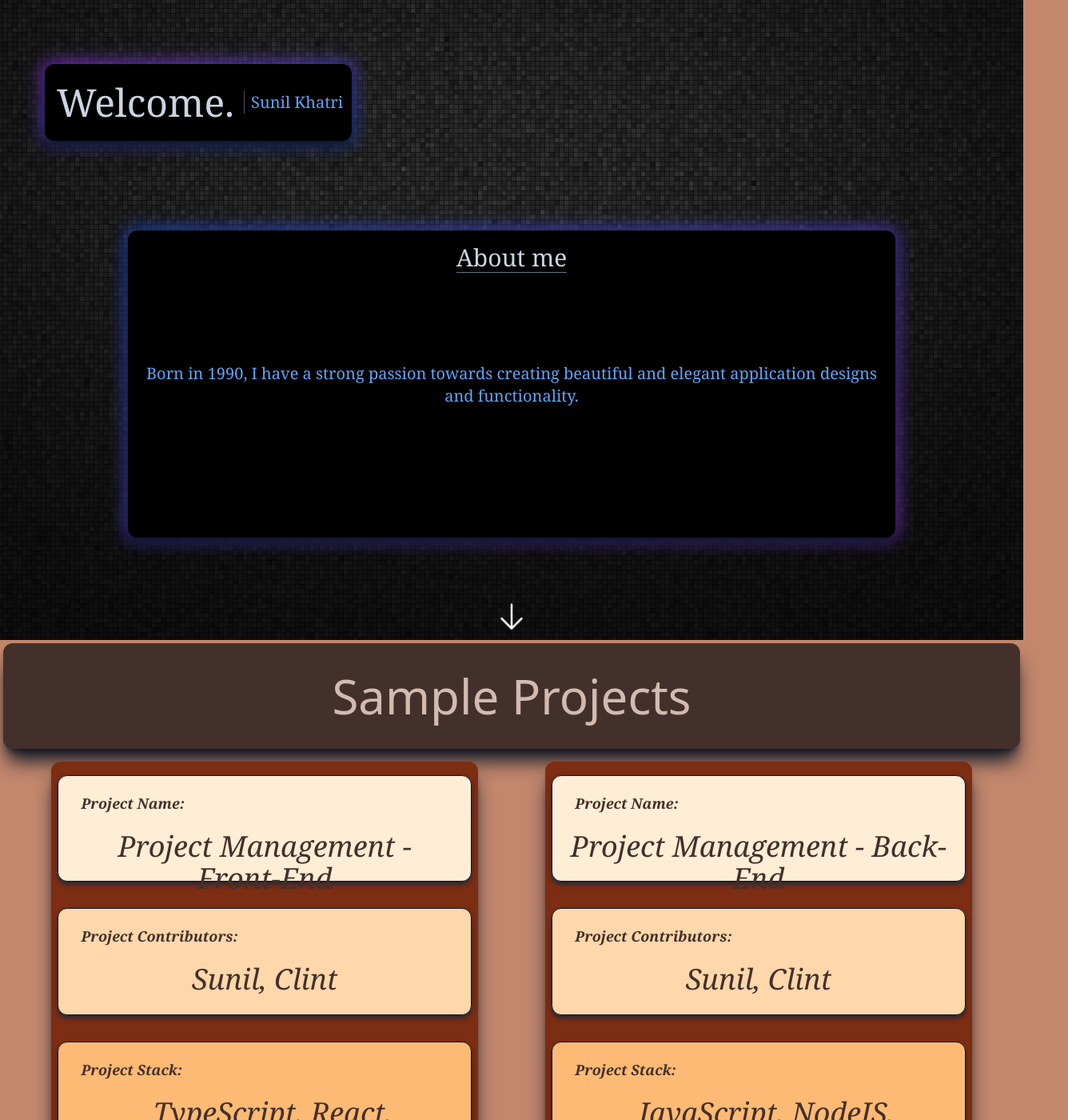
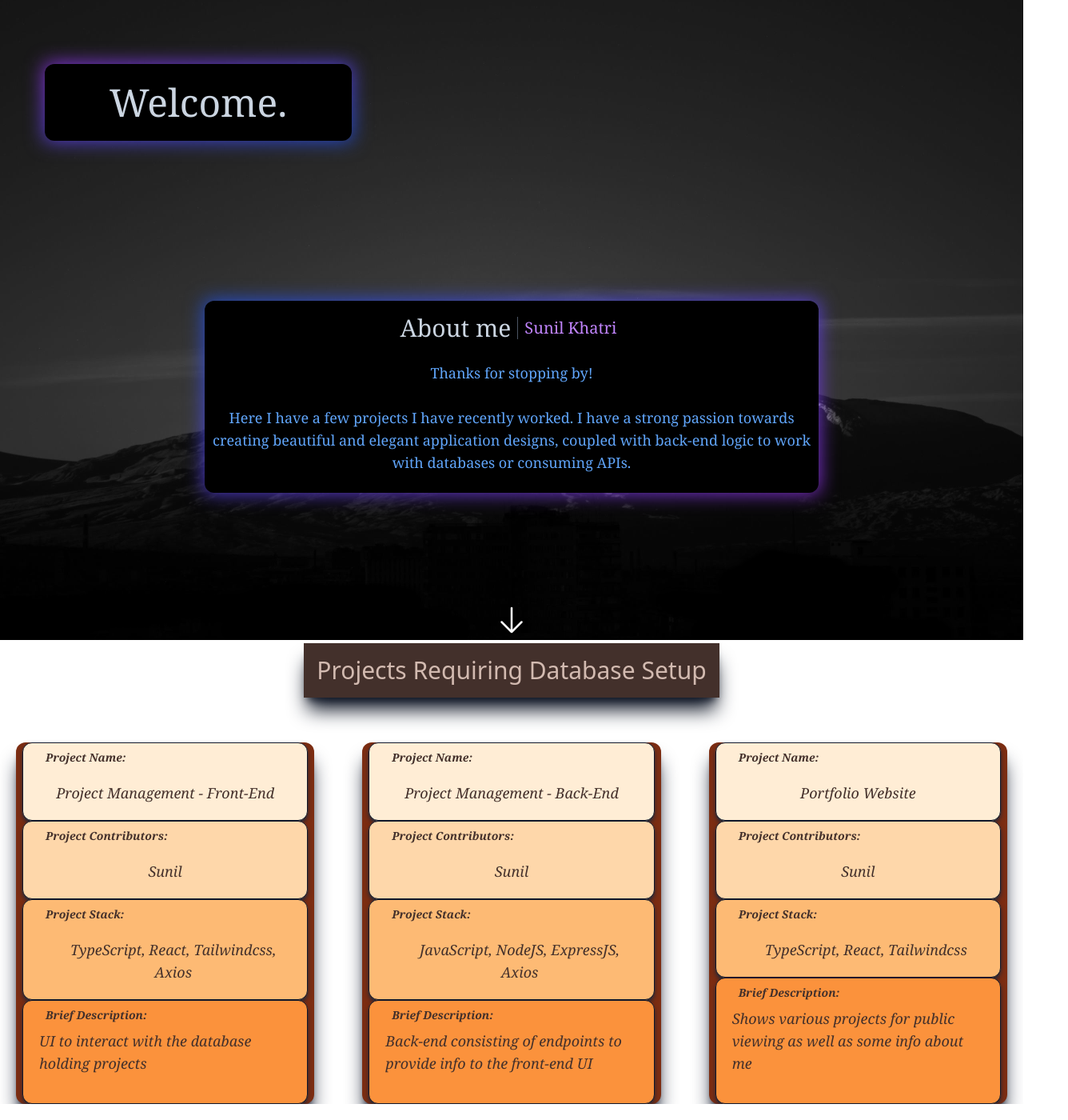
Before and after one commit to NilK15/NilK15.github.io, a React (Create React App) app: page / in a window 1280 px wide. Shown: the top 1400 px of the page at 80% size, 1336 px wide, since content can reach past the window. Built offline with nearby package versions, Linux system fonts and the light colour scheme.

Commit message:
modified some css to make this look better

```diff
--- /dev/null
+++ b/src/Dashboard.css
@@ -0,0 +1,2 @@
+@media (min-width: 1150px) {
+}
--- a/src/components/Header.tsx
+++ b/src/components/Header.tsx
@@ -1,11 +1,15 @@
 const Header = () => {
-    return (
-        <div className="Header flex rounded-xl m-1 shadow-xl shadow-gray-900 bg-brown-900 mb-4">
-            <div className="Header-Items m-5 w-full text-center overflow-hidden">
-                <h1 className=" text-brown-400 whitespace-nowrap text-6xl m-4"> Sample Projects </h1>
-            </div>
+  return (
+    <div className="HeaderDiv flex justify-center mb-10">
+      <div className="Header  max-w-screen-2xl flex m-1 shadow-xl shadow-gray-900 bg-brown-900 mb-4">
+        <div className="Header-Items text-center overflow-hidden">
+          <h1 className=" text-brown-400 whitespace-nowrap text-3xl m-4">
+            Projects Requiring Database Setup
+          </h1>
         </div>
-    );
-}
+      </div>
+    </div>
+  );
+};
 
 export default Header;
--- a/src/components/ProjectCard.tsx
+++ b/src/components/ProjectCard.tsx
@@ -1,31 +1,60 @@
-import IProject from "../types/IProject"
+import IProject from "../types/IProject";
 
 export const ProjectCard = (props: IProject) => {
-    return(
-            <div className="ProjectCard flex w-full h-full mx-5 lg:m-0 lg:w-5/12 lg:h-full hover:-translate-y-2 duration-200 hover:bg-orange-800 hover:border-2 hover:border-orange-200  border-black bg-orange-900  rounded-xl shadow-xl shadow-slate-900 overflow-hidden cursor-pointer whitespace-nowrap text-xl"
-            onClick={()=>{window.open(props.gitUrl[0])}}>
-                <div className="ProjectInfoDescContainer flex flex-col w-full " >
-                    <div className="ProjectInformation flex flex-col text-3xl font-serif h-full items-center justify-around px-2 text-brown-300 ">
-                        <div className="ProjectDescription flex flex-col w-full h-1/5 text-lg italic hover:-translate-y-2 duration-200 font-serif text-brown-900 mx-2 whitespace-normal bg-orange-100 rounded-xl shadow-md shadow-slate-800 border border-slate-900">
-                            <label className="label pl-2 mt-5 ml-5 font-bold ">Project Name:</label>
-                            <div className="p-5 lg:text-4xl text-2xl text-center" >{props.projectName}</div>
+  return (
+    // <div
+    //   className="ProjectCard flex w-full h-full mx-5 lg:m-0 lg:w-5/12 lg:h-full hover:-translate-y-2 duration-200 hover:bg-orange-800 hover:border-2 hover:border-orange-200  border-black bg-orange-900  rounded-xl shadow-xl shadow-slate-900 overflow-hidden cursor-pointer whitespace-nowrap text-xl"
+    //   onClick={() => {
+    //     window.open(props.gitUrl[0]);
+    //   }}
+    <div
+      className="ProjectCard flex mx-5 hover:-translate-y-2 duration-200 hover:bg-orange-800 hover:border-2 hover:border-orange-200  border-black bg-orange-900  rounded-xl shadow-xl shadow-slate-900 overflow-hidden cursor-pointer whitespace-nowrap text-xl"
+      onClick={() => {
+        window.open(props.gitUrl[0]);
+      }}
+    >
+      <div className="ProjectInfoDescContainer flex flex-col w-full justify-center ">
+        <div className="ProjectInformation w-full flex flex-col text-xl font-serif items-center justify-around px-2 text-brown-300 ">
+          <div className="ProjectDescription flex flex-col w-full text-sm italic hover:-translate-y-2 duration-200 font-serif text-brown-900 mx-2 whitespace-normal bg-orange-100 rounded-xl shadow-md shadow-slate-800 border border-slate-900">
+            <label className="label pl-2 mt-2 ml-5 font-bold ">
+              Project Name:
+            </label>
+            <div className="p-5 text-lg text-center">{props.projectName}</div>
           </div>
-                        <div className="ProjectContributors flex flex-col w-full h-1/5 text-lg italic hover:-translate-y-2 duration-200 font-serif text-brown-900 mx-2 whitespace-normal bg-orange-200 rounded-xl shadow-md shadow-slate-800 border border-slate-900"
-                        onClick={()=>{window.open(props.gitUrl[1])}}>
-                            <label className="label pl-2 font-bold mt-5 ml-5 ">Project Contributors:</label>
-                            <div className="p-5 text-center lg:text-4xl text-2xl " >{props.author}</div>
+          <div
+            className="ProjectContributors flex flex-col w-full text-sm italic hover:-translate-y-2 duration-200 font-serif text-brown-900 mx-2 whitespace-normal bg-orange-200 rounded-xl shadow-md shadow-slate-800 border border-slate-900"
+            onClick={() => {
+              window.open(props.gitUrl[1]);
+            }}
+          >
+            <label className="label pl-2 font-bold mt-2 ml-5 ">
+              Project Contributors:
+            </label>
+            <div className="p-5 text-center text-lg ">{props.author}</div>
           </div>
-                        <div className="ProjectStack flex flex-col w-full h-1/5 text-lg italic hover:-translate-y-2 duration-200 font-serif text-brown-900 mx-2 whitespace-normal bg-orange-300 rounded-xl shadow-md shadow-slate-800 border border-slate-900">
-                            <label className="label pl-2 font-bold mt-5 ml-5 ">Project Stack:</label>
-                            <div className="p-5 text-center  lg:text-4xl text-2xl ml-5 md:text-2xl " >{props.projectStack}</div>
+          <div className="ProjectStack flex flex-col w-full text-sm italic hover:-translate-y-2 duration-200 font-serif text-brown-900 mx-2 whitespace-normal bg-orange-300 rounded-xl shadow-md shadow-slate-800 border border-slate-900">
+            <label className="label pl-2 font-bold mt-2 ml-5 ">
+              Project Stack:
+            </label>
+            <div className="p-5 text-center text-lg ml-5 ">
+              {props.projectStack}
             </div>
-                        <div className="ProjectDescription flex flex-col w-full h-1/5 text-lg italic hover:-translate-y-2 duration-200 font-serif text-brown-900 mx-2 whitespace-normal bg-orange-400 rounded-xl shadow-md shadow-slate-800 border border-slate-900"
-                        onClick={()=>{window.open(props.gitUrl[2])}}>
-                            <label className="label pl-2 font-bold mt-5 ml-5 ">Brief Description:</label>
-                            <div className=" text-brown-900 p-5 pt-2 lg:text-3xl text-2xl mb-4 r">{props.description}</div>
+          </div>
+          <div
+            className="ProjectDescription flex flex-col w-full text-sm italic hover:-translate-y-2 duration-200 font-serif text-brown-900 mx-2 whitespace-normal bg-orange-400 rounded-xl shadow-md shadow-slate-800 border border-slate-900"
+            onClick={() => {
+              window.open(props.gitUrl[2]);
+            }}
+          >
+            <label className="label pl-2 font-bold mt-2 ml-5 ">
+              Brief Description:
+            </label>
+            <div className=" text-brown-900 p-5 pt-2 text-lg mb-4 r">
+              {props.description}
             </div>
           </div>
         </div>
       </div>
-    )
-}
+    </div>
+  );
+};
--- a/src/index.css
+++ b/src/index.css
@@ -9,5 +9,4 @@
 html, body{
     padding:0;
     margin:0;
-    background-color: rgb(195, 135, 108);
 }
--- a/src/pages/Dashboard.tsx
+++ b/src/pages/Dashboard.tsx
@@ -1,38 +1,44 @@
-import React, { useEffect, useState } from 'react';
-import axios from 'axios';
-import IProject from '../types/IProject';
-import {ProjectCard} from '../components/ProjectCard';
-import { stdout } from 'process';
+import React, { useEffect, useState } from "react";
+import axios from "axios";
+import IProject from "../types/IProject";
+import { ProjectCard } from "../components/ProjectCard";
+import { stdout } from "process";
 
-const frontEndUrl = "https://github.com/NilK15/projectmanagement-frontend"
-const frontendContributors = "https://github.com/NilK15/projectmanagement-frontend/graphs/contributors"
-const frontendDescription = "https://github.com/NilK15/projectmanagement-frontend#readme"
+const frontEndUrl = "https://github.com/NilK15/projectmanagement-frontend";
+const frontendContributors =
+  "https://github.com/NilK15/projectmanagement-frontend/graphs/contributors";
+const frontendDescription =
+  "https://github.com/NilK15/projectmanagement-frontend#readme";
 
-const backEndUrl = "https://github.com/NilK15/projectmanagement-backend"
-const backEndContributors = "https://github.com/NilK15/projectmanagement-backend/graphs/contributors"
-const backEndDescription = "https://github.com/NilK15/projectmanagement-backend#readme"
+const backEndUrl = "https://github.com/NilK15/projectmanagement-backend";
+const backEndContributors =
+  "https://github.com/NilK15/projectmanagement-backend/graphs/contributors";
+const backEndDescription =
+  "https://github.com/NilK15/projectmanagement-backend#readme";
 
-const portfolioUrl = "https://github.com/NilK15/portfolio"
-const portfolioContributors = "https://github.com/NilK15/portfolio/graphs/contributors"
-const portfolioDescription = "https://github.com/NilK15/portfolio#readme"
+const portfolioUrl = "https://github.com/NilK15/portfolio";
+const portfolioContributors =
+  "https://github.com/NilK15/portfolio/graphs/contributors";
+const portfolioDescription = "https://github.com/NilK15/portfolio#readme";
 
 const frontEndProject: IProject = {
   projectName: "Project Management - Front-End",
   manager: "Sunil",
-    author: "Sunil, Clint",
+  author: "Sunil",
   gitUrl: [frontEndUrl, frontendContributors, frontendDescription],
   projectStack: "TypeScript, React, Tailwindcss, Axios",
-    description: "UI to interact with the database holding projects"
-}
+  description: "UI to interact with the database holding projects",
+};
 
 const backEndProject: IProject = {
   projectName: "Project Management - Back-End",
   manager: "Sunil",
-    author: "Sunil, Clint",
+  author: "Sunil",
   gitUrl: [backEndUrl, backEndContributors, backEndDescription],
   projectStack: "JavaScript, NodeJS, ExpressJS, Axios",
-    description: "Back-end consisting of endpoints to provide info to the front-end UI"
-}
+  description:
+    "Back-end consisting of endpoints to provide info to the front-end UI",
+};
 
 const portfolio: IProject = {
   projectName: "Portfolio Website",
@@ -40,45 +46,26 @@ const portfolio: IProject = {
   author: "Sunil",
   gitUrl: [portfolioUrl, portfolioContributors, portfolioDescription],
   projectStack: "TypeScript, React, Tailwindcss",
-    description: "Shows various projects for public viewing as well as some info about me"
-}
+  description:
+    "Shows various projects for public viewing as well as some info about me",
+};
 
 let projectArray: IProject[] = [];
-projectArray.push(frontEndProject)
-projectArray.push(backEndProject)
-projectArray.push(portfolio)
+projectArray.push(frontEndProject);
+projectArray.push(backEndProject);
+projectArray.push(portfolio);
 
 const Dashboard = () => {
-	const [data, setData] = useState([]);
-	const [loaded, setLoaded] = useState(false);
-	const [error, setError] = useState("");
-
-	// const getProjectsOnLoad = async () => {
-
-	// 	try {
-	// 		const {data: response} = await axios.get('api/projects');
-	// 		response.forEach(project => {
-	// 			projectArray.push(project);
-	// 		});
-	// 		setData(projectArray)
-	// 	} catch (error) {
-	// 		console.log(error)
-	// 	}
-	// }
-
-	// useEffect(()=>{
-
-	// // Loads the projects from SQL lite using Axios GET call to projectArray
-	// getProjectsOnLoad();
-
-	// },[projectArray])
-
   return (
-		<div className='DashboardContainer flex h-screen'>
-			<div className=' flex flex-wrap w-full justify-evenly h-5/6 gap-5'>
-			{ projectArray.map((item,index)=> {return ProjectCard(item)})}
+    <div className="DashboardDiv flex justify-center w-full">
+      <div className="DashboardContainer max-w-screen-2xl flex">
+        <div className=" grid grid-cols-3 w-full gap-5">
+          {projectArray.map((item, index) => {
+            return ProjectCard(item);
+          })}
+        </div>
       </div>
     </div>
   );
-}
+};
 export default Dashboard;
--- a/src/pages/Profile.tsx
+++ b/src/pages/Profile.tsx
@@ -2,44 +2,59 @@ import React from "react";
 import { ImportsNotUsedAsValues } from "typescript";
 
 const Profile = () => {
-
-    return(
-        <div className="flex h-screen bg-darkest bg-center bg-fixed">
-            <div className="flex flex-col relative justify-between w-full h-full gap-10 ">
-                <div className="flex w-full ml-14 ">
+  return (
+    <div className="flex h-screen bg-mountain bg-center bg-fixed">
+      <div className="flex flex-col relative items-center w-full h-full gap-32 ">
+        <div className="flex w-full max-w-screen-2xl ">
           <div className="HoverGroupContainer flex flex-col w-96 group mt-20 ">
-                    <div className=" flex flex-col w-96 h-24 ">
-                        <div className="HiBackground absolute h-24 w-96 blur-md group-hover:blur-2xl duration-500 bg-gradient-to-br from-purple-600 to-blue-700 justify-center items-center">
-                        </div>
-                        <div className=" Hi flex w-full h-full shadow-lg shadow-slate-900 font-serif text-xl rounded-xl divide-x divide-gray-600 justify-center items-center relative bg-black text-slate-300 text-center ">
+            <div className=" flex ml-14 flex-col w-96 h-24 max-w-lg ">
+              <div className="HiBackground absolute h-24 w-96 blur-md group-hover:blur-2xl duration-500 bg-gradient-to-br from-purple-600 to-blue-700 justify-center items-center"></div>
+              <div className=" Hi flex w-full h-full  font-serif text-xl rounded-xl justify-center items-center relative bg-black text-slate-300 text-center ">
                 <p className="p-3 text-5xl"> Welcome. </p>
-                            <p className="px-2 text-blue-400 group-hover:text-purple-400 duration-1000"> Sunil Khatri</p>
               </div>
             </div>
           </div>
         </div>
-                <svg xmlns="http://www.w3.org/2000/svg" fill="none" viewBox="0 0 24 24" strokeWidth={1.5} stroke="currentColor" className=" self-center animate-bounce text-white w-10 h-10 absolute bottom-0">
-                        <path strokeLinecap="round" strokeLinejoin="round" d="M19.5 13.5L12 21m0 0l-7.5-7.5M12 21V3" />
+        <svg
+          xmlns="http://www.w3.org/2000/svg"
+          fill="none"
+          viewBox="0 0 24 24"
+          strokeWidth={1.5}
+          stroke="currentColor"
+          className=" self-center animate-bounce text-white w-10 h-10 absolute bottom-0"
+        >
+          <path
+            strokeLinecap="round"
+            strokeLinejoin="round"
+            d="M19.5 13.5L12 21m0 0l-7.5-7.5M12 21V3"
+          />
         </svg>
-                <div className="flex w-full justify-center mb-32">
+        <div className="flex w-full justify-center">
           <div className="HoverGroupContainer relative flex flex-col items-center justify-center group w-3/4 h-96">
-                    <div className="HiBackground absolute w-full h-96 blur-md group-hover:blur-2xl duration-500 bg-gradient-to-br from-blue-700 to-purple-600 justify-center items-center">
+            <div className="HiBackground max-w-3xl absolute w-full h-60 blur-md group-hover:blur-2xl duration-500 bg-gradient-to-br from-blue-700 to-purple-600 justify-center items-center"></div>
+            <div className=" Hi h-60 gap-28 max-w-3xl w-full flex flex-col  font-serif text-xl rounded-xl items-center relative bg-black text-slate-300 text-center ">
+              <div className="flex flex-col ">
+                <div className=" Hi flex w-full h-full mt-4 mb-4 font-serif text-xl rounded-xl divide-x divide-gray-600 justify-center items-center relative bg-black text-slate-300 text-center ">
+                  <p className=" text-3xl h-full mr-2">About me</p>
+                  <p className="px-2 text-purple-400 group-hover:text-blue-400 duration-500">
+                    Sunil Khatri
+                  </p>
                 </div>
-                    <div className=" Hi h-96 gap-28 w-full flex flex-col shadow-lg shadow-slate-900 font-serif text-xl rounded-xl items-center relative bg-black text-slate-300 text-center ">
-                        <div className="flex flex-col divide-y divide-slate-500 ">
-                            <p className=" text-3xl mt-4 h-full ">  About me  </p>
-                            <p> </p>
-                        </div>
-                        <div className=" flex flex-col justify-center px-2 text-xl text-blue-400 group-hover:text-purple-400 duration-1000">
-                            <p> Born in 1990, I have a strong passion towards creating beautiful and elegant application designs and functionality. </p>
+                <div className=" flex flex-col justify-center px-2 pt-2 text-lg text-blue-400 group-hover:text-purple-400 duration-500">
+                  <blockquote>
+                    Thanks for stopping by! <br></br>
+                    <br></br>Here I have a few projects I have recently worked.
+                    I have a strong passion towards creating beautiful and
+                    elegant application designs, coupled with back-end logic to
+                    work with databases or consuming APIs.
+                  </blockquote>
                 </div>
               </div>
             </div>
           </div>
         </div>
       </div>
-
-
-    )
-}
-export default Profile
+    </div>
+  );
+};
+export default Profile;
```
Also changed, not shown: src/App.css (line endings or trailing spaces). Lines whose indentation alone changed are shown as unchanged.
